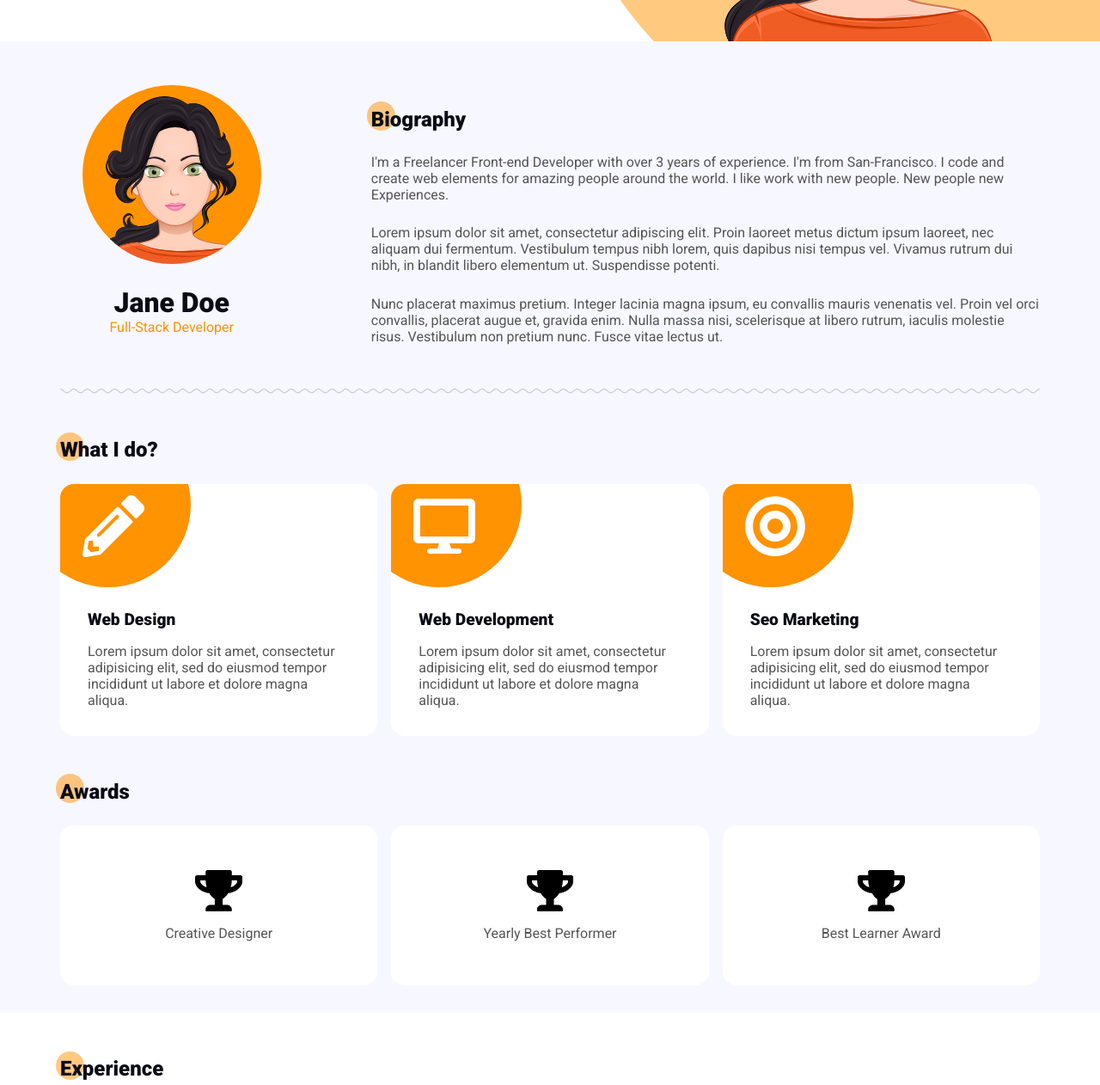
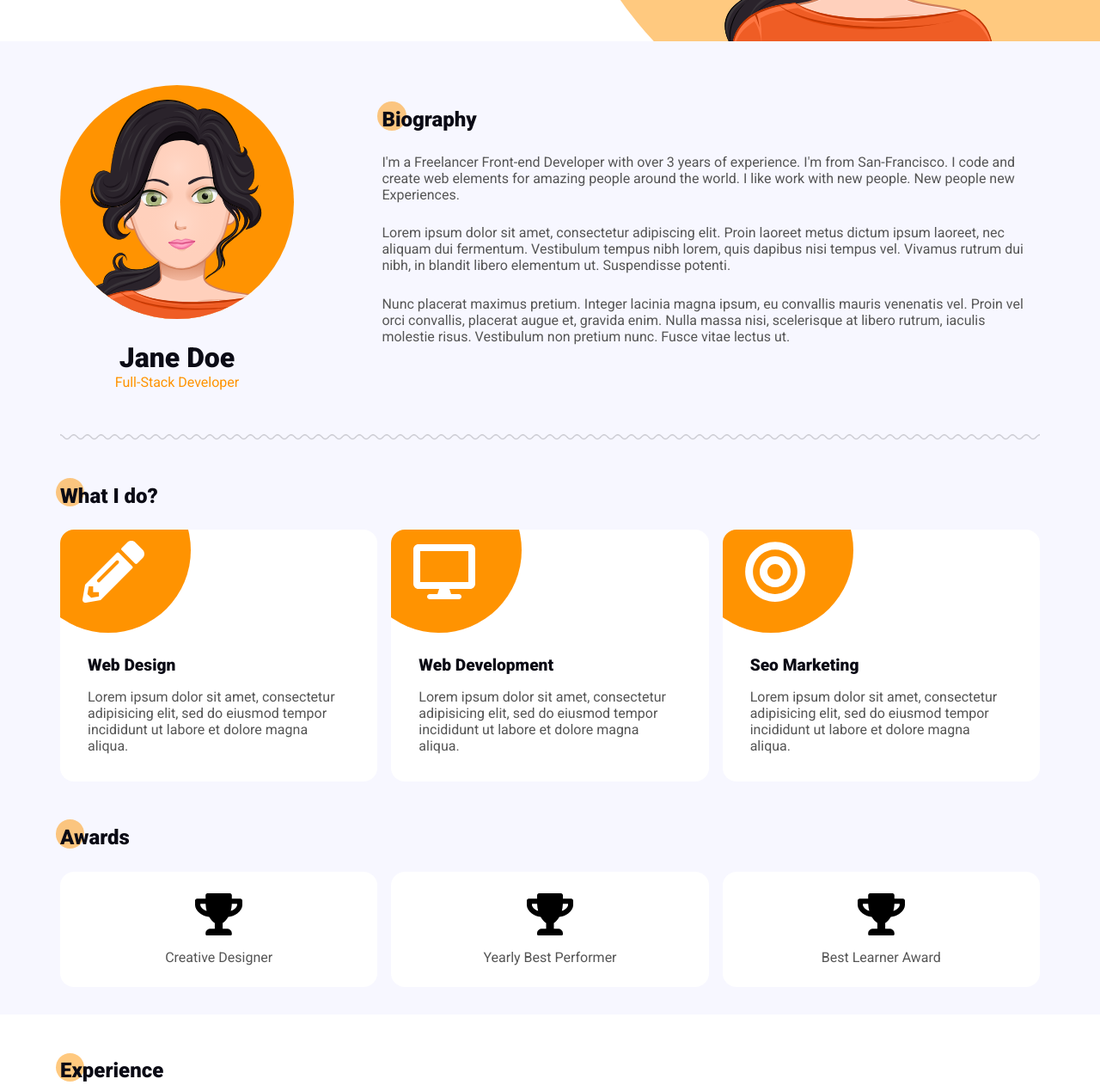
Before and after one commit to dwahroianmai/web2024, a plain HTML site: page index.html in a window 1280 px wide. Shown: the part 360-1622 px from the top of the page at 86% size. Drawn offline with Linux system fonts and the light colour scheme.

Commit message:
clear comments

```diff
--- a/styles.css
+++ b/styles.css
@@ -187,9 +187,7 @@ nav a {
   max-width: 1140px;
   margin: 0 auto;
   display: flex;
-  /* justify-content: space-around; */
   width: 100%;
-  /* margin-top: 4vw; */
 }
 
 .lg-not-hidden {
@@ -390,17 +388,12 @@ form button {
   max-width: 1140px;
   display: flex;
   flex-direction: column;
-  /* justify-content: center; */
   align-items: center;
   gap: 2vw;
 }
 
 footer {
-  /* display: flex; */
-  /* flex-direction: column; */
   padding: 4vw;
-  /* align-items: center;
-  gap: 4vw; */
 }
 
 .footer-logo {
@@ -568,18 +561,12 @@ footer img {
   /* FOOTER */
 
   footer {
-    /* flex-direction: row; */
-    /* justify-content: space-between; */
     padding: 2vw 4vw;
   }
 
   .footer-wrapper {
-    /* width: 100%; */
-    /* max-width: 1140px; */
-    /* display: flex; */
     flex-direction: row;
     justify-content: space-between;
-    /* align-items: center; */
   }
 
   .footer-logo {
@@ -596,19 +583,13 @@ footer img {
   .header-wrapper,
   section {
     max-width: 1140px;
-    /* margin: 0 auto; */
   }
 
   .heading-circle::before {
-    /* content: "";
-    position: absolute;
-    background-color: rgb(255, 147, 1, 0.5); */
     width: 1.4em;
     height: 1.4em;
-    /* border-radius: 50%; */
     bottom: 0.1vw;
     left: -0.7vw;
-    /* z-index: -10; */
   }
 
   p,
@@ -646,7 +627,6 @@ footer img {
 
   .header-wrapper {
     display: flex;
-    /* gap: 4vw; */
     justify-content: space-between;
     margin: 0 auto;
   }
@@ -674,19 +654,11 @@ footer img {
   }
 
   header img {
-    /* align-self: flex-start; */
     display: block;
     height: 100%;
-    /* position: absolute; */
-    /* right: 5vw;
-    bottom: 0; */
     z-index: 1000;
     margin-left: 8vw;
   }
-
-  /* nav a {
-    font-size: 0.9em;
-  } */
 
   /* BIOGRAPHY */
 
@@ -720,15 +692,6 @@ footer img {
   .border {
     height: 0.4em;
   }
-
-  /* .border-hidden {
-    display: block;
-  } */
-
-  /* .border-wrapper {
-    width: 100%;
-    height: 0.55em;
-  } */
 
   /* WHAT I DO */
 
@@ -798,8 +761,6 @@ footer img {
 
   footer {
     padding: 1vw 4vw;
-    /* width: 100%; */
-    /* max-width: 1140px; */
     display: flex;
     justify-content: center;
   }
@@ -835,7 +796,6 @@ footer img {
   /* HEADER */
 
   .header-text-wrapper {
-    /* max-width: 100vw; */
     padding-bottom: 4vw;
     padding-top: 4vw;
   }
@@ -848,4 +808,17 @@ footer img {
   .header-avatar {
     top: -27vw;
   }
+
+  /* BIOGRAPHY */
+
+  .circle {
+    width: 17em;
+    height: 17em;
+  }
+
+  /* AWARDS */
+
+  .award {
+    padding: 2vw 0;
+  }
 }
```
